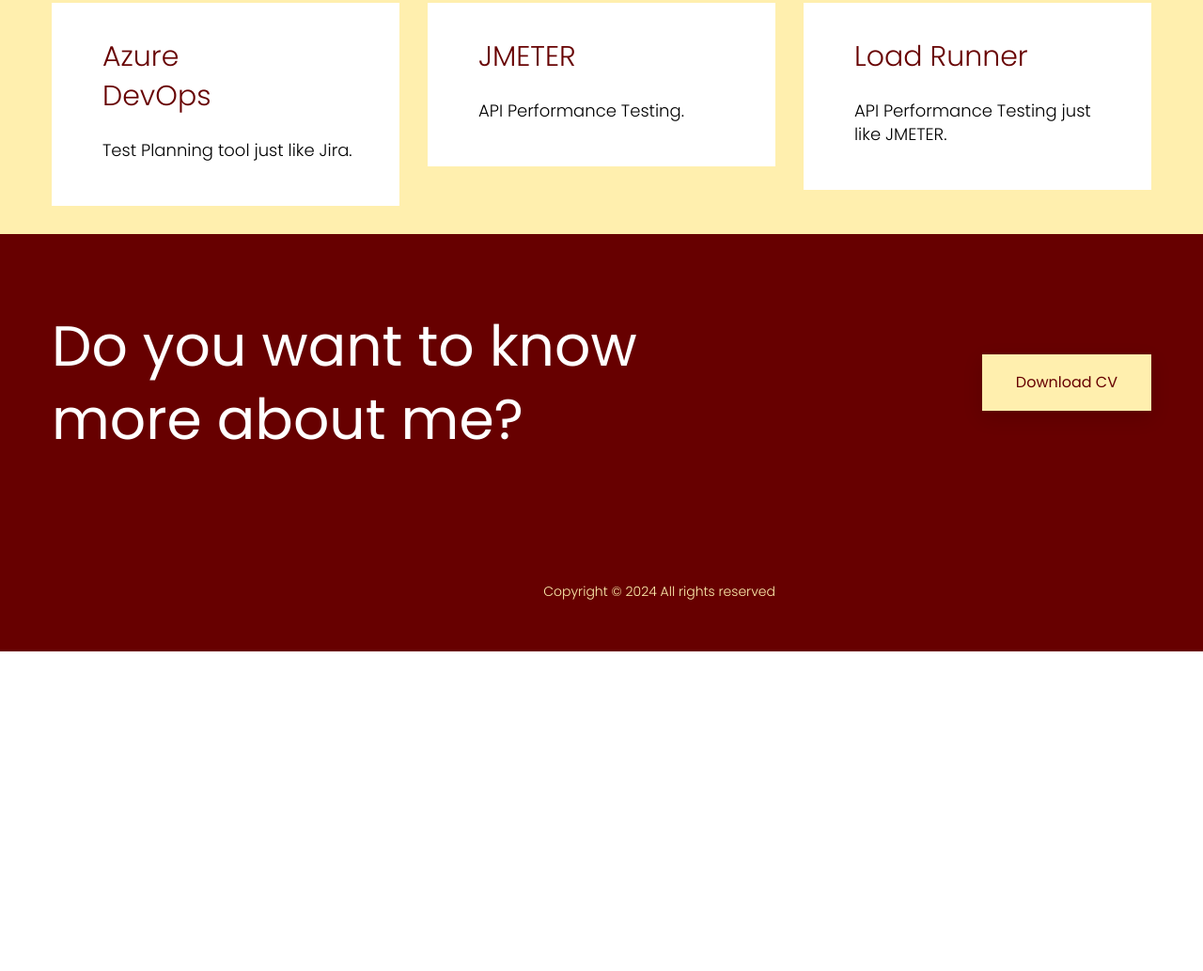
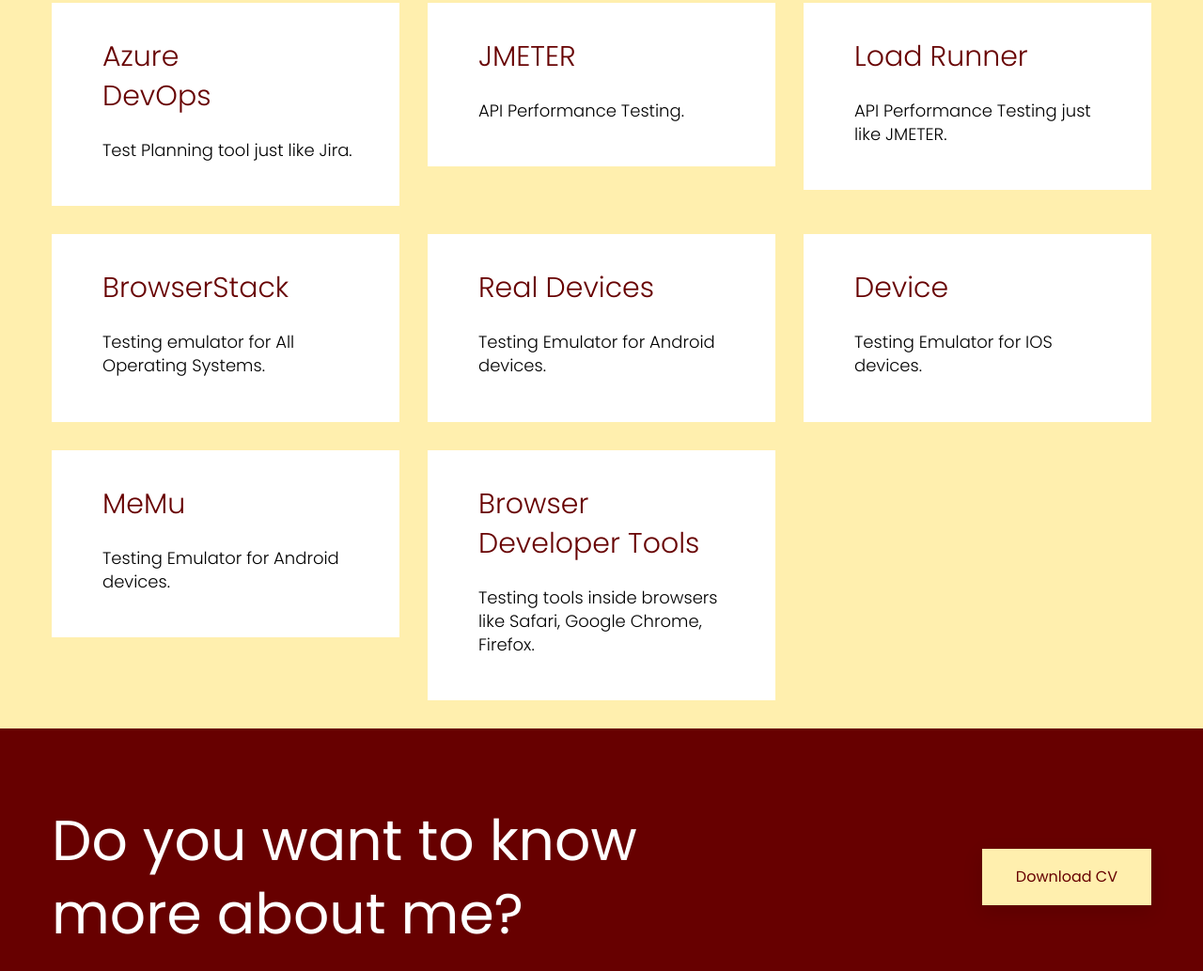
Before and after one commit to pranal-mane/pranal-mane.github.io, a plain HTML site: page index.html in a window 1280 px wide. Shown: the part 3778-4811 px from the top of the page at 94% size. Before the commit the page ends 4471 px from the top, so only its background shows below. Drawn offline with Linux system fonts and the light colour scheme.

Commit message:
Add files via upload

```diff
--- a/index.html
+++ b/index.html
@@ -235,6 +235,46 @@
                             </div>
                         </div>
                     </div>
+                    <div class="col-lg-4 col-md-4 col-sm-6">
+                        <div class="single-services mb-30">
+                            <div class="services-cap">
+                                <h5>BrowserStack</h5>
+                                <p>Testing emulator for All Operating Systems.</p>
+                            </div>
+                        </div>
+                    </div>
+                    <div class="col-lg-4 col-md-4 col-sm-6">
+                        <div class="single-services mb-30">
+                            <div class="services-cap">
+                                <h5>Real Devices</h5>
+                                <p>Testing Emulator for Android devices.</p>
+                            </div>
+                        </div>
+                    </div>
+                    <div class="col-lg-4 col-md-4 col-sm-6">
+                        <div class="single-services mb-30">
+                            <div class="services-cap">
+                                <h5>Device</h5>
+                                <p>Testing Emulator for IOS devices.</p>
+                            </div>
+                        </div>
+                    </div>
+                    <div class="col-lg-4 col-md-4 col-sm-6">
+                        <div class="single-services mb-30">
+                            <div class="services-cap">
+                                <h5>MeMu</h5>
+                                <p>Testing Emulator for Android devices.</p>
+                            </div>
+                        </div>
+                    </div>
+                    <div class="col-lg-4 col-md-4 col-sm-6">
+                        <div class="single-services mb-30">
+                            <div class="services-cap">
+                                <h5>Browser Developer Tools</h5>
+                                <p>Testing tools inside browsers like Safari, Google Chrome, Firefox.</p>
+                            </div>
+                        </div>
+                    </div>
                 </div>
             </div>
         </div>
```
